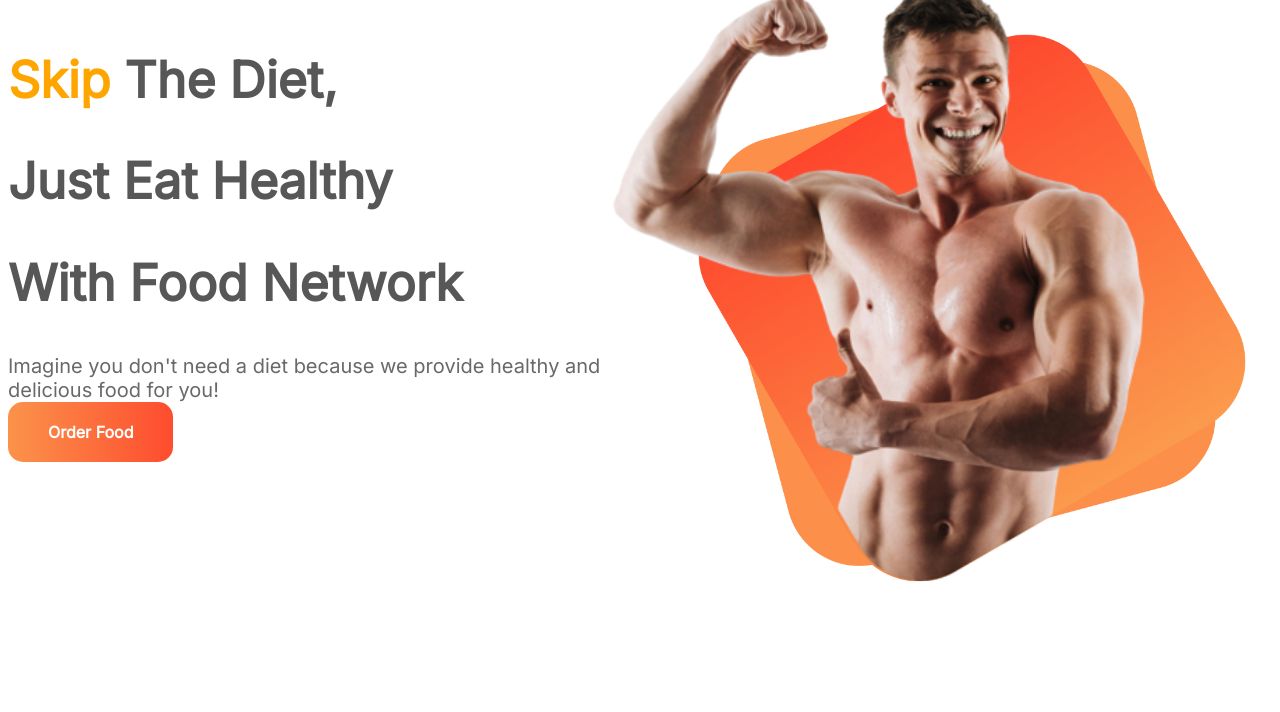
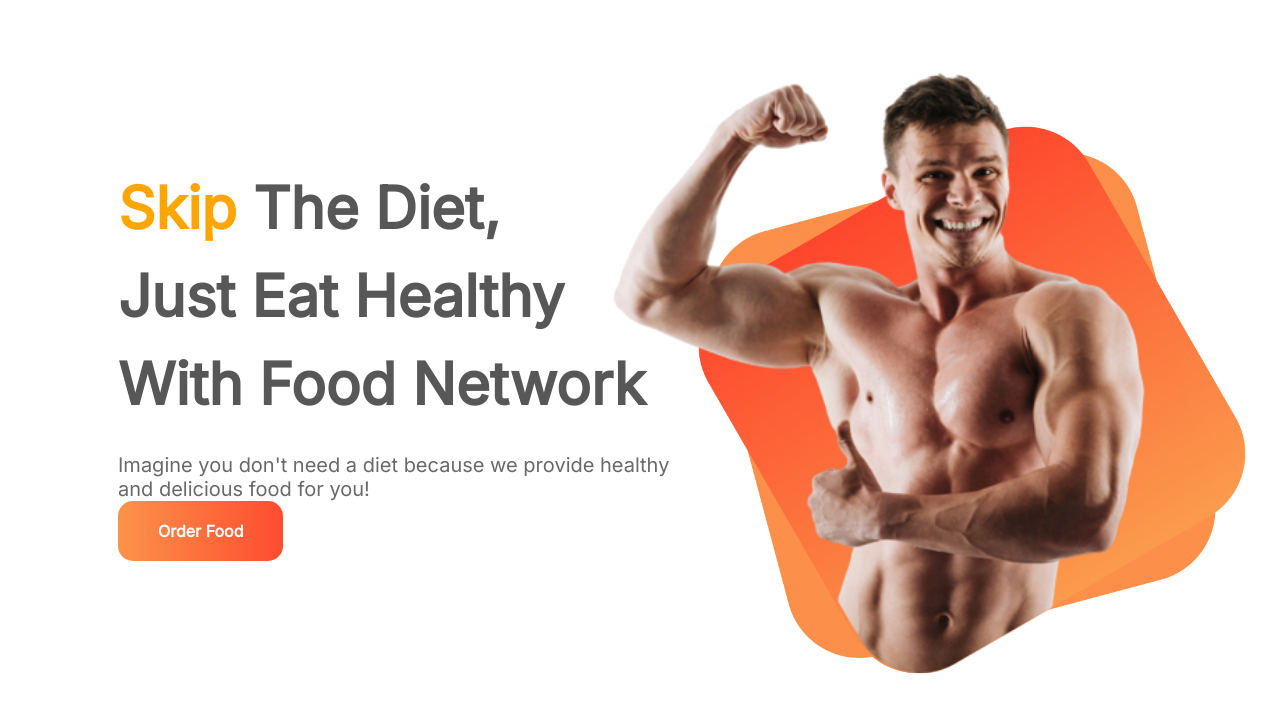
Before and after one commit to RaisulislamRimon/eat-fresh, a plain HTML site: page index.html in a window 1280 px wide. Drawn offline with Linux system fonts and the light colour scheme.

Commit message:
top-banner banner-section margin-ttop ok-done

```diff
--- a/css/style.css
+++ b/css/style.css
@@ -4,11 +4,15 @@ body {
 
 .top-banner {
     display: flex;
+    margin-top: 100px;
+    margin-left: 100px;
 }
 
 .top-banner h1 {
-    font-size: 50px;
+    font-size: 58px;
+    font-weight: 900;
     color: #575757;
+    line-height: 40px;
 }
 
 .top-banner .orange-color {
@@ -51,3 +55,8 @@ body {
     width: 600px;
 
 }
+
+.banner-section {
+    margin-top: 40px;
+    margin-left: 10px;
+}
```
